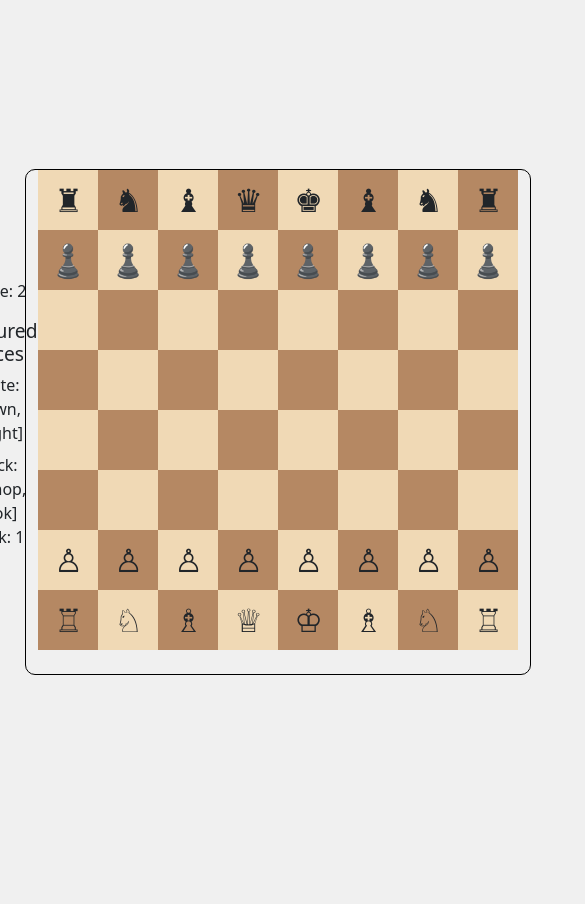
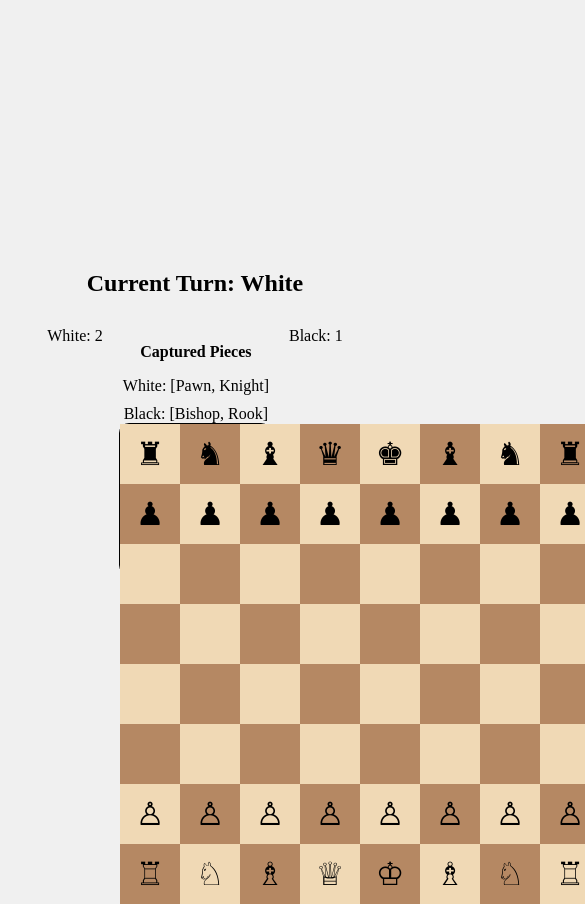
Before and after one commit to NiiOdartei1/games, a plain HTML site: page index.html in a window 390 px wide. Both pictures are taken after a click on the button "Start Game". Shown: the whole page, 585 px wide, since content can reach past the window. Before the commit the page ends 844 px from the top, so only its background shows below. Drawn offline with nearby package versions, Linux system fonts and the light colour scheme.

Commit message:
Update index.html

```diff
--- a/index.html
+++ b/index.html
@@ -4,8 +4,6 @@
   <meta charset="UTF-8">
   <meta name="viewport" content="width=device-width, initial-scale=1.0">
   <title>Chess Game</title>
-  <!-- Bootstrap CSS -->
-  <link href="https://cdn.jsdelivr.net/npm/bootstrap@5.3.0-alpha1/dist/css/bootstrap.min.css" rel="stylesheet">
   <link rel="stylesheet" href="style.css">
   <style>
     .hidden {
@@ -22,7 +20,7 @@
       background-color: #f0f0f0;
     }
 
-    /* Menu screen styling */
+    /* Menu container styling */
     #menu-container {
       display: none;
       flex-direction: column;
@@ -36,69 +34,177 @@
       left: 0;
     }
 
-    /* Chessboard and score styling */
+    button {
+      margin: 10px;
+      padding: 10px 20px;
+      font-size: 1.2em;
+    }
+
+    /* Game container styling */
     #game-container {
       display: none;
+      flex-direction: column;
       justify-content: center;
       align-items: center;
-      padding: 20px;
     }
 
     #chessboard {
-      width: 100%; /* Width will be controlled by the Bootstrap column size */
-      aspect-ratio: 1; /* Maintain a square aspect ratio */
+      width: 400px;
+      height: 400px;
       border: 1px solid black;
-      position: relative;
     }
 
+    #score-container {
+      display: flex;
+      justify-content: space-between;
+      width: 100%;
+      margin-top: 20px;
+    }
+
+    #captured-pieces {
+      display: flex;
+      flex-direction: column;
+      align-items: center;
+      margin: 0 20px;
+    }
+
+    /* Responsive design for 10 screen sizes */
+    @media (max-width: 1200px) {
+      #chessboard {
+        width: 350px;
+        height: 350px;
+      }
+    }
+
+    @media (max-width: 1024px) {
+      #chessboard {
+        width: 300px;
+        height: 300px;
+      }
+    }
+
+    @media (max-width: 900px) {
+      #chessboard {
+        width: 280px;
+        height: 280px;
+      }
+      button {
+        padding: 8px 18px;
+        font-size: 1.1em;
+      }
+    }
+
+    @media (max-width: 768px) {
+      #chessboard {
+        width: 250px;
+        height: 250px;
+      }
+      #turn-indicator {
+        font-size: 1.3em;
+      }
+    }
+
+    @media (max-width: 640px) {
+      #chessboard {
+        width: 200px;
+        height: 200px;
+      }
+      button {
+        font-size: 1em;
+      }
+      #turn-indicator {
+        font-size: 1.2em;
+      }
+    }
+
+    @media (max-width: 540px) {
+      #menu-container, #game-container {
+        padding: 20px;
+      }
+      button {
+        font-size: 0.9em;
+      }
       #captured-pieces h3 {
-      font-size: 1.2em;
+        font-size: 1.1em;
+      }
+    }
+
+    @media (max-width: 480px) {
+      #chessboard {
+        width: 180px;
+        height: 180px;
+      }
+      #turn-indicator {
+        font-size: 1.1em;
+      }
+    }
+
+    @media (max-width: 400px) {
+      #chessboard {
+        width: 150px;
+        height: 150px;
+      }
+      #turn-indicator, #captured-pieces h3 {
+        font-size: 1em;
+      }
+    }
+
+    @media (max-width: 360px) {
+      #chessboard {
+        width: 130px;
+        height: 130px;
+      }
+      button {
+        font-size: 0.8em;
+      }
+    }
+
+    @media (max-width: 320px) {
+      #chessboard {
+        width: 120px;
+        height: 120px;
+      }
+      button {
+        font-size: 0.75em;
+        padding: 6px 14px;
+      }
     }
   </style>
 </head>
 <body>
     <!-- Startup Screen -->
     <div id="startup-screen">
-    <img src="classic-chess-image.png" alt="Classic Chess Image" class="img-fluid">
+      <img src="classic-chess-image.png" alt="Classic Chess Image">
     </div>
 
     <!-- Menu Screen -->
     <div id="menu-container">
       <h2>Welcome to Chess Game</h2>
-    <button class="btn btn-primary my-2" onclick="startGame()">Start Game</button>
-    <button class="btn btn-secondary my-2" onclick="showInstructions()">Instructions</button>
+      <button onclick="startGame()">Start Game</button>
+      <button onclick="showInstructions()">Instructions</button>
     </div>
 
     <!-- Game Elements -->
-  <div id="game-container" class="container text-center">
-    <div id="turn-indicator" class="fs-4 mb-3">Current Turn: White</div>
-    <div id="score-container" class="row">
-      <div id="white-score" class="col-md-3 mb-3">White: 0</div>
-      <div id="captured-pieces" class="col-md-6">
+    <div id="game-container">
+      <div id="turn-indicator" style="font-size: 1.5em; margin-bottom: 10px;">Current Turn: White</div>
+      <div id="score-container">
+        <div id="white-score">White: 0</div>
+        <div id="captured-pieces">
           <h3>Captured Pieces</h3>
-        <div id="captured-white" class="mb-2">White: []</div>
+          <div id="captured-white" style="margin-bottom: 10px;">White: []</div>
           <div id="captured-black">Black: []</div>
         </div>
-      <div id="black-score" class="col-md-3 mb-3">Black: 0</div>
+        <div id="black-score">Black: 0</div>
       </div>
-    <div class="row justify-content-center">
-      <div id="chessboard" class="col-12 col-md-6 col-lg-4"></div>
-    </div>
+      <div id="chessboard"></div>
     </div>
 
-  <!-- Bootstrap and JavaScript -->
-  <script src="https://cdn.jsdelivr.net/npm/@popperjs/core@2.11.5/dist/umd/popper.min.js"></script>
-  <script src="https://cdn.jsdelivr.net/npm/bootstrap@5.3.0-alpha1/dist/js/bootstrap.min.js"></script>
     <script src="js/pieces.js"></script>
     <script src="js/chessboard.js"></script>
     <script src="js/gameLogic.js"></script>
     <script>
-    // JavaScript to manage screen transitions
       window.addEventListener("load", () => {
-      console.log("Page loaded, displaying startup screen.");
-      // Show startup screen for 5 seconds, then transition to the menu screen
         setTimeout(() => {
-          console.log("Hiding startup screen, showing menu screen.");
             document.getElementById("startup-screen").style.display = "none";
             document.getElementById("menu-container").style.display = "flex";
         }, 5000);
```
Lines whose indentation alone changed are shown as unchanged.
